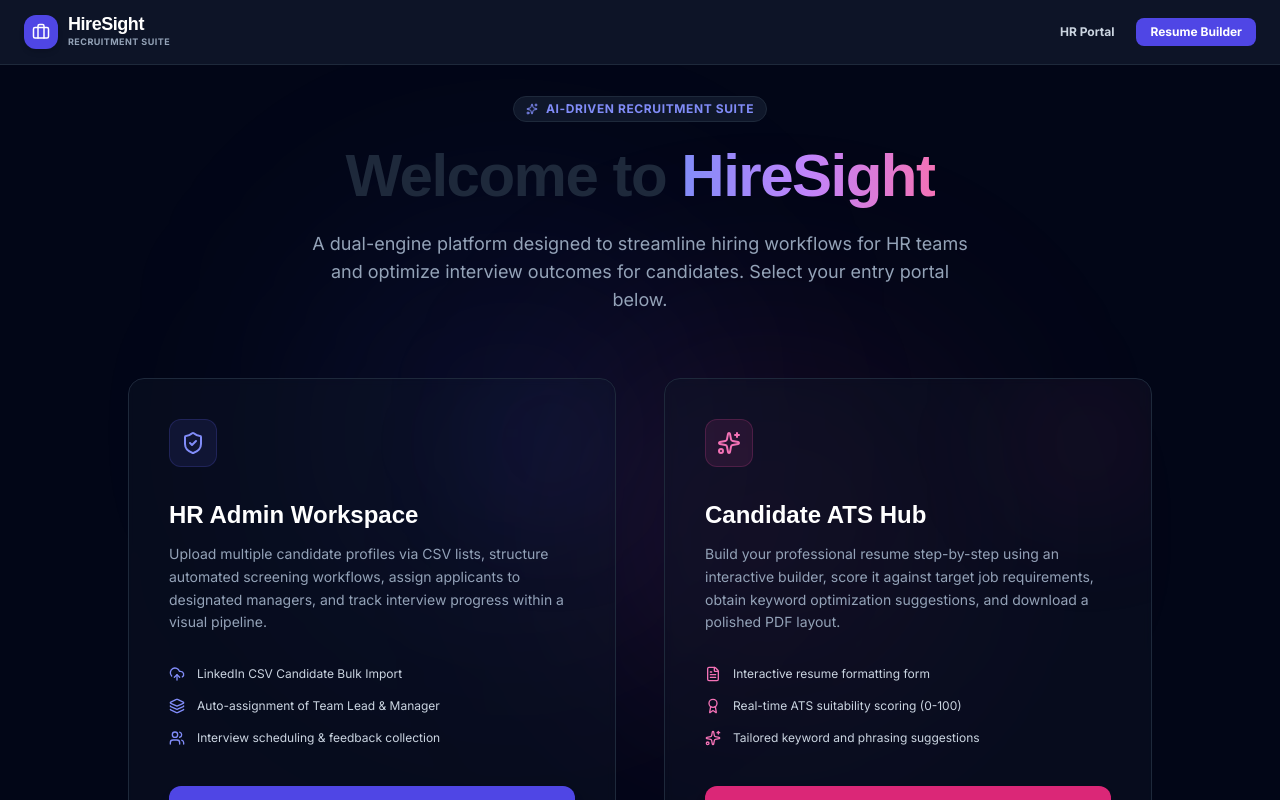
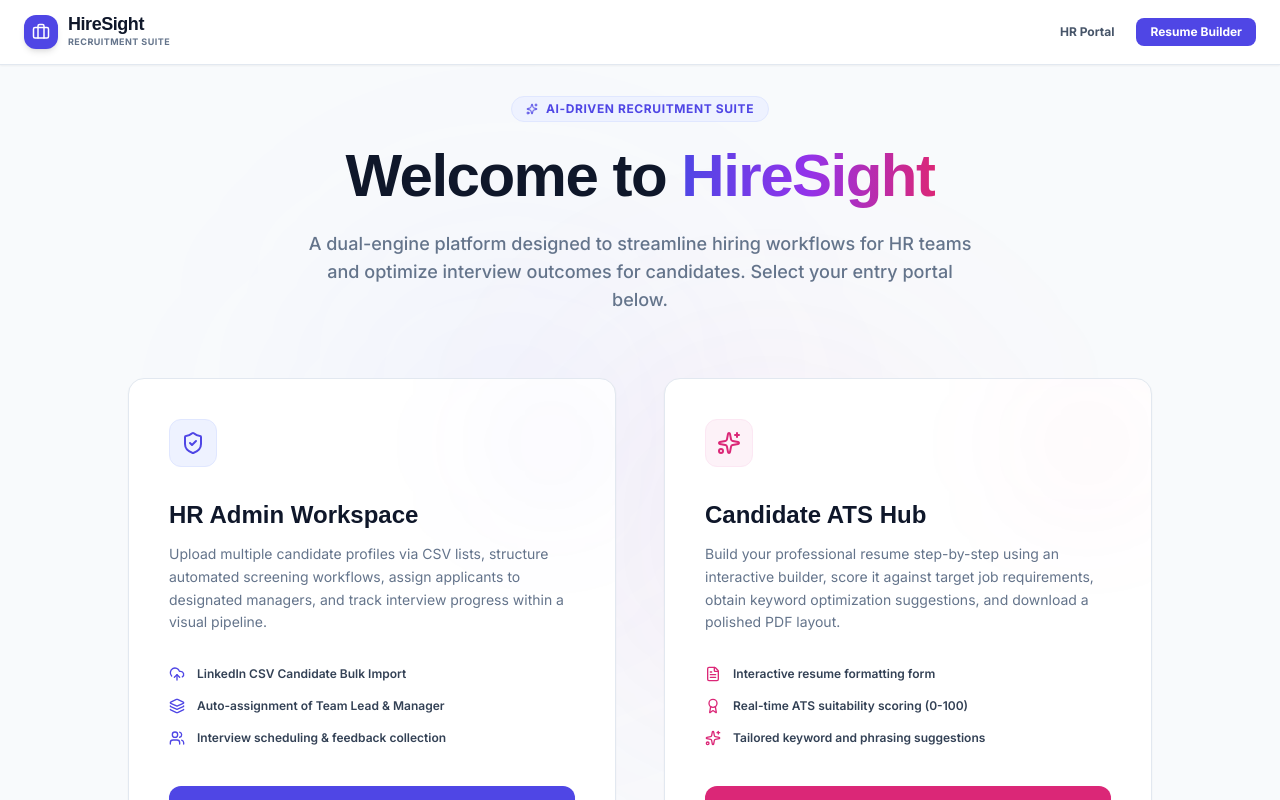
Before and after one commit to Vaishali-vijayakumar/Hiresight, a React (Vite) app in the folder client/: page / in a window 1280 px wide. Shown: the top 800 px of the page. Built offline with nearby package versions, Linux system fonts and the light colour scheme.

Commit message:
Refactor entire application theme to unified premium light mode

```diff
--- a/client/src/components/Navbar.jsx
+++ b/client/src/components/Navbar.jsx
@@ -11,7 +11,7 @@ const Navbar = () => {
   const isCandidatePortal = path.startsWith('/candidate');
 
   return (
-    <nav className="fixed top-0 left-0 right-0 z-50 bg-slate-900/90 backdrop-blur-md border-b border-slate-800 text-white">
+    <nav className="fixed top-0 left-0 right-0 z-50 bg-white/95 backdrop-blur-md border-b border-slate-200 text-slate-800 shadow-sm">
       <div className="max-w-7xl mx-auto px-6 h-16 flex items-center justify-between">
 
         {/* Logo */}
@@ -20,10 +20,10 @@ const Navbar = () => {
             <Briefcase className="text-white" size={18} />
           </div>
           <div className="flex flex-col">
-            <span className="text-lg font-black tracking-tight text-white font-outfit leading-none">
+            <span className="text-lg font-black tracking-tight text-slate-900 font-outfit leading-none">
               HireSight
             </span>
-            <span className="text-[9px] text-slate-400 font-bold uppercase tracking-wider mt-0.5">
+            <span className="text-[9px] text-slate-500 font-bold uppercase tracking-wider mt-0.5">
               Recruitment Suite
             </span>
           </div>
@@ -37,8 +37,8 @@ const Navbar = () => {
                 to="/admin"
                 className={`flex items-center gap-2 px-4 py-2 text-sm font-semibold transition-all no-underline rounded-lg ${
                   path === '/admin'
-                    ? 'text-indigo-400 bg-indigo-500/10'
-                    : 'text-slate-300 hover:text-white hover:bg-slate-800'
+                    ? 'text-indigo-600 bg-indigo-50'
+                    : 'text-slate-600 hover:text-slate-900 hover:bg-slate-50'
                 }`}
               >
                 <LayoutDashboard size={16} />
@@ -48,8 +48,8 @@ const Navbar = () => {
                 to="/admin/candidates"
                 className={`flex items-center gap-2 px-4 py-2 text-sm font-semibold transition-all no-underline rounded-lg ${
                   path === '/admin/candidates'
-                    ? 'text-indigo-400 bg-indigo-500/10'
-                    : 'text-slate-300 hover:text-white hover:bg-slate-800'
+                    ? 'text-indigo-600 bg-indigo-50'
+                    : 'text-slate-600 hover:text-slate-900 hover:bg-slate-50'
                 }`}
               >
                 <Users size={16} />
@@ -59,8 +59,8 @@ const Navbar = () => {
                 to="/admin/upload"
                 className={`flex items-center gap-2 px-4 py-2 text-sm font-semibold transition-all no-underline rounded-lg ${
                   path === '/admin/upload'
-                    ? 'text-indigo-400 bg-indigo-500/10'
-                    : 'text-slate-300 hover:text-white hover:bg-slate-800'
+                    ? 'text-indigo-600 bg-indigo-50'
+                    : 'text-slate-600 hover:text-slate-900 hover:bg-slate-50'
                 }`}
               >
                 <FileSpreadsheet size={16} />
@@ -74,8 +74,8 @@ const Navbar = () => {
               to="/candidate"
               className={`flex items-center gap-2 px-4 py-2 text-sm font-semibold transition-all no-underline rounded-lg ${
                 path === '/candidate'
-                  ? 'text-pink-400 bg-pink-500/10'
-                  : 'text-slate-300 hover:text-white hover:bg-slate-800'
+                  ? 'text-pink-600 bg-pink-50'
+                  : 'text-slate-600 hover:text-slate-900 hover:bg-slate-50'
               }`}
             >
               <FileText size={16} />
@@ -89,7 +89,7 @@ const Navbar = () => {
           {isAdminPortal ? (
             <Link
               to="/candidate"
-              className="flex items-center gap-2 px-4 py-2 text-xs font-bold bg-pink-600 hover:bg-pink-500 text-white rounded-lg transition-all no-underline shadow-lg shadow-pink-600/20"
+              className="flex items-center gap-2 px-4 py-2 text-xs font-bold bg-pink-600 hover:bg-pink-500 text-white rounded-lg transition-all no-underline shadow-sm"
             >
               <ArrowRightLeft size={14} />
               <span>Switch to Candidate Portal</span>
@@ -97,7 +97,7 @@ const Navbar = () => {
           ) : isCandidatePortal ? (
             <Link
               to="/admin"
-              className="flex items-center gap-2 px-4 py-2 text-xs font-bold bg-indigo-600 hover:bg-indigo-500 text-white rounded-lg transition-all no-underline shadow-lg shadow-indigo-600/20"
+              className="flex items-center gap-2 px-4 py-2 text-xs font-bold bg-indigo-600 hover:bg-indigo-500 text-white rounded-lg transition-all no-underline shadow-sm"
             >
               <ArrowRightLeft size={14} />
               <span>Switch to HR Admin Portal</span>
@@ -106,7 +106,7 @@ const Navbar = () => {
             <div className="flex gap-2">
               <Link
                 to="/admin"
-                className="px-3.5 py-1.5 text-xs font-bold text-slate-300 hover:text-white transition-colors no-underline"
+                className="px-3.5 py-1.5 text-xs font-bold text-slate-600 hover:text-slate-900 transition-colors no-underline"
               >
                 HR Portal
               </Link>
--- a/client/src/pages/Home.jsx
+++ b/client/src/pages/Home.jsx
@@ -5,10 +5,10 @@ import { ShieldCheck, UserCheck, Sparkles, FileText, UploadCloud, Users, Layers,
 
 const Home = () => {
   return (
-    <div className="pt-24 pb-20 min-h-screen bg-slate-950 text-white flex flex-col justify-center px-6 relative overflow-hidden">
-      {/* Background Orbs */}
-      <div className="absolute top-1/4 left-1/4 w-96 h-96 bg-indigo-500/10 rounded-full blur-[120px] pointer-events-none"></div>
-      <div className="absolute bottom-1/4 right-1/4 w-96 h-96 bg-pink-500/10 rounded-full blur-[120px] pointer-events-none"></div>
+    <div className="pt-24 pb-20 min-h-screen bg-slate-50 text-slate-800 flex flex-col justify-center px-6 relative overflow-hidden">
+      {/* Background Gradients */}
+      <div className="absolute top-1/4 left-1/4 w-96 h-96 bg-indigo-500/5 rounded-full blur-[120px] pointer-events-none"></div>
+      <div className="absolute bottom-1/4 right-1/4 w-96 h-96 bg-pink-500/5 rounded-full blur-[120px] pointer-events-none"></div>
 
       <div className="max-w-7xl mx-auto w-full relative z-10">
 
@@ -18,23 +18,23 @@ const Home = () => {
             initial={{ opacity: 0, scale: 0.9 }}
             animate={{ opacity: 1, scale: 1 }}
             transition={{ duration: 0.5 }}
-            className="inline-flex items-center gap-2 px-3 py-1 bg-slate-900 border border-slate-800 rounded-full text-indigo-400 text-xs font-bold uppercase tracking-wider mb-6"
+            className="inline-flex items-center gap-2 px-3.5 py-1 bg-indigo-50 border border-indigo-100 rounded-full text-indigo-600 text-xs font-bold uppercase tracking-wider mb-6"
           >
             <Sparkles size={12} />
             <span>AI-Driven Recruitment Suite</span>
           </motion.div>
 
           <motion.h1
-            className="text-4xl md:text-6xl font-black mb-6 tracking-tight font-outfit"
+            className="text-4xl md:text-6xl font-black mb-6 tracking-tight font-outfit text-slate-900"
             initial={{ opacity: 0, y: -20 }}
             animate={{ opacity: 1, y: 0 }}
             transition={{ duration: 0.5, delay: 0.1 }}
           >
-            Welcome to <span className="bg-gradient-to-r from-indigo-400 via-purple-400 to-pink-400 bg-clip-text text-transparent">HireSight</span>
+            Welcome to <span className="bg-gradient-to-r from-indigo-600 via-purple-600 to-pink-600 bg-clip-text text-transparent">HireSight</span>
           </motion.h1>
 
           <motion.p
-            className="text-slate-400 text-base md:text-lg max-w-2xl mx-auto"
+            className="text-slate-500 text-base md:text-lg max-w-2xl mx-auto font-medium"
             initial={{ opacity: 0 }}
             animate={{ opacity: 1 }}
             transition={{ duration: 0.5, delay: 0.2 }}
@@ -48,34 +48,34 @@ const Home = () => {
 
           {/* HR Admin Card */}
           <motion.div
-            className="relative group bg-slate-900/40 border border-slate-800 hover:border-indigo-500/50 rounded-2xl p-8 lg:p-10 flex flex-col justify-between transition-all duration-300 backdrop-blur-sm overflow-hidden"
+            className="relative group bg-white border border-slate-200 hover:border-indigo-500 rounded-2xl p-8 lg:p-10 flex flex-col justify-between transition-all duration-300 shadow-sm hover:shadow-md overflow-hidden"
             initial={{ opacity: 0, x: -40 }}
             animate={{ opacity: 1, x: 0 }}
             transition={{ duration: 0.5, delay: 0.3 }}
-            whileHover={{ y: -5 }}
+            whileHover={{ y: -4 }}
           >
-            <div className="absolute top-0 right-0 w-32 h-32 bg-indigo-600/10 rounded-full blur-3xl pointer-events-none group-hover:bg-indigo-600/20 transition-all"></div>
+            <div className="absolute top-0 right-0 w-32 h-32 bg-indigo-600/5 rounded-full blur-3xl pointer-events-none group-hover:bg-indigo-600/10 transition-all"></div>
             <div>
-              <div className="w-12 h-12 bg-indigo-500/10 border border-indigo-500/20 rounded-xl flex items-center justify-center text-indigo-400 mb-8 group-hover:scale-110 transition-transform">
+              <div className="w-12 h-12 bg-indigo-50 border border-indigo-100 rounded-xl flex items-center justify-center text-indigo-600 mb-8 group-hover:scale-105 transition-transform">
                 <ShieldCheck size={24} />
               </div>
-              <h2 className="text-2xl font-bold font-outfit mb-3 text-white">HR Admin Workspace</h2>
-              <p className="text-slate-400 text-sm leading-relaxed mb-8">
+              <h2 className="text-2xl font-bold font-outfit mb-3 text-slate-900">HR Admin Workspace</h2>
+              <p className="text-slate-500 text-sm leading-relaxed mb-8">
                 Upload multiple candidate profiles via CSV lists, structure automated screening workflows, assign applicants to designated managers, and track interview progress within a visual pipeline.
               </p>
 
               {/* Features List */}
-              <ul className="space-y-4 mb-10 text-xs text-slate-300">
+              <ul className="space-y-4 mb-10 text-xs text-slate-700 font-semibold">
                 <li className="flex items-center gap-3">
-                  <UploadCloud size={16} className="text-indigo-400 shrink-0" />
+                  <UploadCloud size={16} className="text-indigo-600 shrink-0" />
                   <span>LinkedIn CSV Candidate Bulk Import</span>
                 </li>
                 <li className="flex items-center gap-3">
-                  <Layers size={16} className="text-indigo-400 shrink-0" />
+                  <Layers size={16} className="text-indigo-600 shrink-0" />
                   <span>Auto-assignment of Team Lead & Manager</span>
                 </li>
                 <li className="flex items-center gap-3">
-                  <Users size={16} className="text-indigo-400 shrink-0" />
+                  <Users size={16} className="text-indigo-600 shrink-0" />
                   <span>Interview scheduling & feedback collection</span>
                 </li>
               </ul>
@@ -83,7 +83,7 @@ const Home = () => {
 
             <Link
               to="/admin"
-              className="w-full py-4 bg-indigo-600 hover:bg-indigo-500 text-white font-bold text-center rounded-xl transition-all duration-300 no-underline shadow-lg shadow-indigo-600/20 flex items-center justify-center gap-2"
+              className="w-full py-4 bg-indigo-600 hover:bg-indigo-500 text-white font-bold text-center rounded-xl transition-all duration-300 no-underline shadow-sm flex items-center justify-center gap-2"
             >
               <span>Access HR Workspace</span>
               <UserCheck size={16} />
@@ -92,34 +92,34 @@ const Home = () => {
 
           {/* Candidate Card */}
           <motion.div
-            className="relative group bg-slate-900/40 border border-slate-800 hover:border-pink-500/50 rounded-2xl p-8 lg:p-10 flex flex-col justify-between transition-all duration-300 backdrop-blur-sm overflow-hidden"
+            className="relative group bg-white border border-slate-200 hover:border-pink-500 rounded-2xl p-8 lg:p-10 flex flex-col justify-between transition-all duration-300 shadow-sm hover:shadow-md overflow-hidden"
             initial={{ opacity: 0, x: 40 }}
             animate={{ opacity: 1, x: 0 }}
             transition={{ duration: 0.5, delay: 0.3 }}
-            whileHover={{ y: -5 }}
+            whileHover={{ y: -4 }}
           >
-            <div className="absolute top-0 right-0 w-32 h-32 bg-pink-600/10 rounded-full blur-3xl pointer-events-none group-hover:bg-pink-600/20 transition-all"></div>
+            <div className="absolute top-0 right-0 w-32 h-32 bg-pink-600/5 rounded-full blur-3xl pointer-events-none group-hover:bg-pink-600/10 transition-all"></div>
             <div>
-              <div className="w-12 h-12 bg-pink-500/10 border border-pink-500/20 rounded-xl flex items-center justify-center text-pink-400 mb-8 group-hover:scale-110 transition-transform">
+              <div className="w-12 h-12 bg-pink-50 border border-pink-100 rounded-xl flex items-center justify-center text-pink-600 mb-8 group-hover:scale-105 transition-transform">
                 <Sparkles size={24} />
               </div>
-              <h2 className="text-2xl font-bold font-outfit mb-3 text-white">Candidate ATS Hub</h2>
-              <p className="text-slate-400 text-sm leading-relaxed mb-8">
+              <h2 className="text-2xl font-bold font-outfit mb-3 text-slate-900">Candidate ATS Hub</h2>
+              <p className="text-slate-500 text-sm leading-relaxed mb-8">
                 Build your professional resume step-by-step using an interactive builder, score it against target job requirements, obtain keyword optimization suggestions, and download a polished PDF layout.
               </p>
 
               {/* Features List */}
-              <ul className="space-y-4 mb-10 text-xs text-slate-300">
+              <ul className="space-y-4 mb-10 text-xs text-slate-700 font-semibold">
                 <li className="flex items-center gap-3">
-                  <FileText size={16} className="text-pink-400 shrink-0" />
+                  <FileText size={16} className="text-pink-600 shrink-0" />
                   <span>Interactive resume formatting form</span>
                 </li>
                 <li className="flex items-center gap-3">
-                  <Award size={16} className="text-pink-400 shrink-0" />
+                  <Award size={16} className="text-pink-600 shrink-0" />
                   <span>Real-time ATS suitability scoring (0-100)</span>
                 </li>
                 <li className="flex items-center gap-3">
-                  <Sparkles size={16} className="text-pink-400 shrink-0" />
+                  <Sparkles size={16} className="text-pink-600 shrink-0" />
                   <span>Tailored keyword and phrasing suggestions</span>
                 </li>
               </ul>
@@ -127,7 +127,7 @@ const Home = () => {
 
             <Link
               to="/candidate"
-              className="w-full py-4 bg-pink-600 hover:bg-pink-500 text-white font-bold text-center rounded-xl transition-all duration-300 no-underline shadow-lg shadow-pink-600/20 flex items-center justify-center gap-2"
+              className="w-full py-4 bg-pink-600 hover:bg-pink-500 text-white font-bold text-center rounded-xl transition-all duration-300 no-underline shadow-sm flex items-center justify-center gap-2"
             >
               <span>Build ATS Resume</span>
               <FileText size={16} />
```
Also changed, not shown: client/src/pages/AdminDashboard.jsx (+4 -4 lines), client/src/pages/AdminUpload.jsx (+12 -12 lines).
